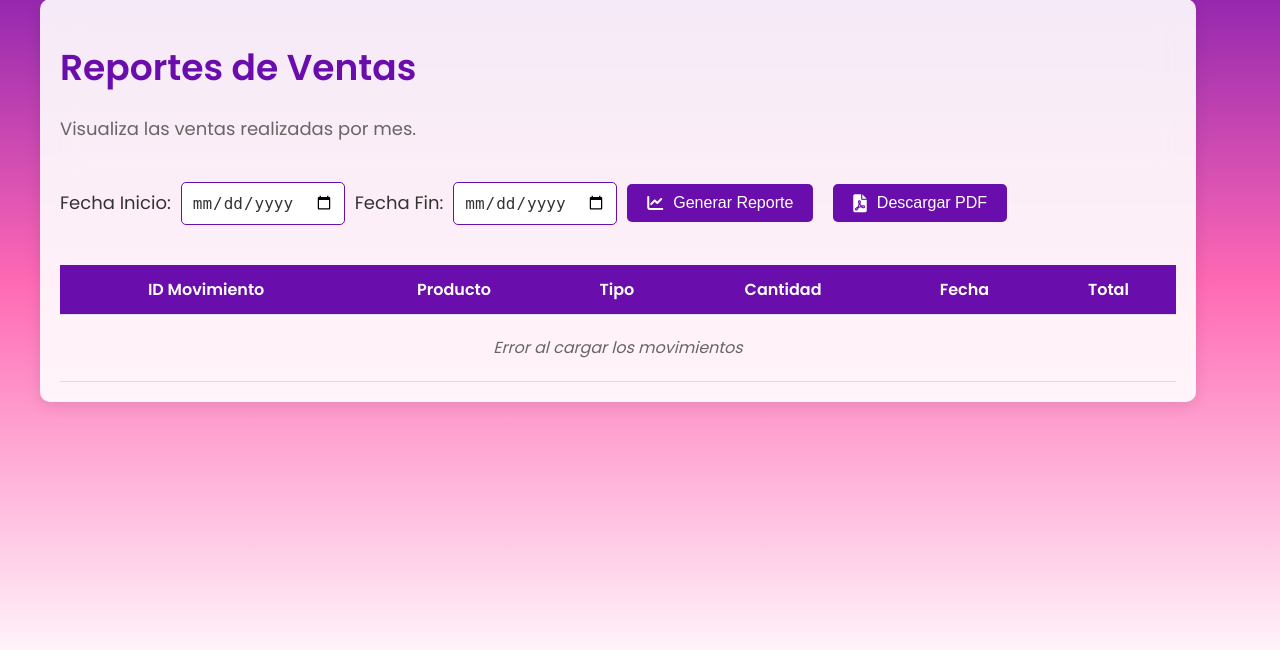
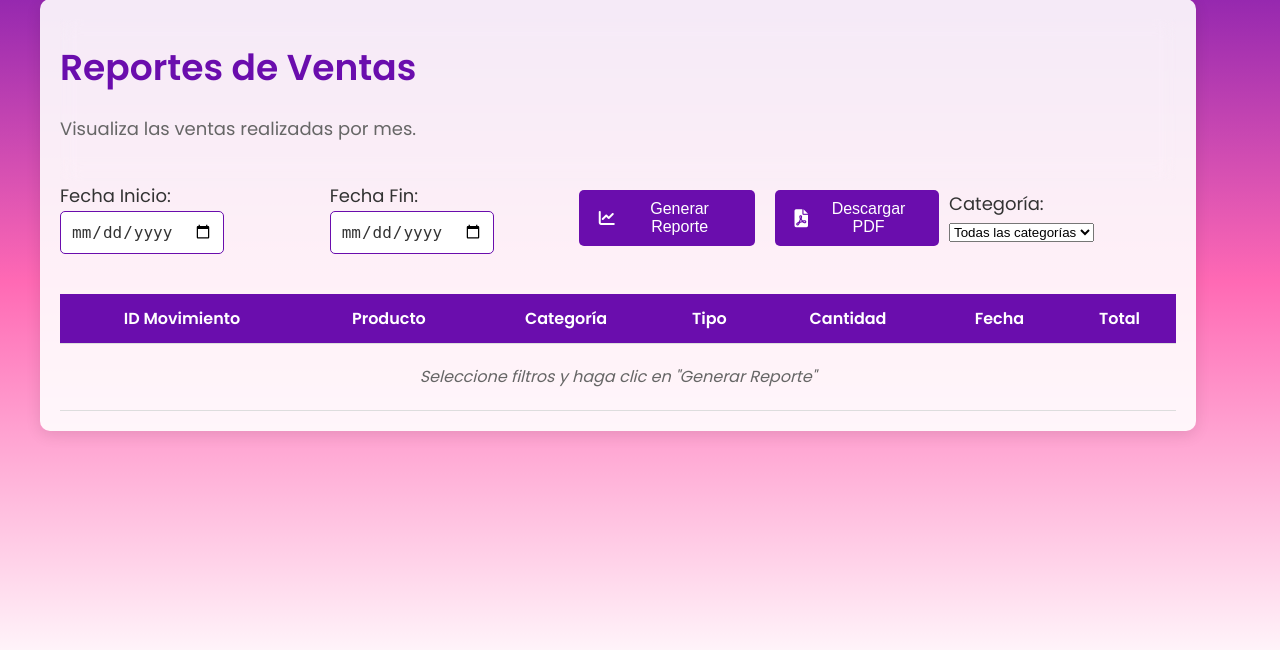
Before and after one commit to betohdzg/Proyecto-PapeleriaSmarty, a Flask app: page /reportes_ventas in a window 1280 px wide. Shown: the part 119-769 px from the top of the page. Run offline with Flask 3, Linux system fonts and the light colour scheme; some libraries are stand-ins or nearby versions.

Commit message:
reportes_ventas.html

```diff
--- a/templates/reportes_ventas.html
+++ b/templates/reportes_ventas.html
@@ -43,7 +43,6 @@
         <header>
             <div class="container">
                 <h1>Papelería Smarty</h1>
-
             </div>
         </header>
 
@@ -54,22 +53,43 @@
                 <p>Visualiza las ventas realizadas por mes.</p>
             </header>
 
+<!-- Filtros -->
 <div class="filtro-fechas">
+    <div class="filtro-group">
         <label for="fecha-inicio">Fecha Inicio:</label>
-                <input type="date" id="fecha-inicio" name="fecha-inicio">
+        <input type="date" id="fecha-inicio" name="fecha-inicio" value="{{ request.args.get('fecha_inicio', '') }}">
+    </div>
 
+    <div class="filtro-group">
         <label for="fecha-fin">Fecha Fin:</label>
-                <input type="date" id="fecha-fin" name="fecha-fin">
+        <input type="date" id="fecha-fin" name="fecha-fin" value="{{ request.args.get('fecha_fin', '') }}">
+    </div>
+
+
 
     <button id="generar-reporte">
         <i class="fas fa-chart-line"></i> Generar Reporte
     </button>
 
-                <!-- Botón de descarga en PDF -->
-                <button id="descargar-pdf" >
+    <button id="descargar-pdf">
         <i class="fas fa-file-pdf"></i> Descargar PDF
     </button>
+
+    <div class="filtro-group">
+        <label for="categoria">Categoría:</label>
+        <select id="categoria" name="categoria">
+            <option value="">Todas las categorías</option>
+            {% for categoria in categorias %}
+            <option value="{{ categoria.id_categoria }}"
+                    {% if categoria.id_categoria == request.args.get('categoria')|int %}selected{% endif %}>
+                {{ categoria.nombre_categoria }}
+            </option>
+            {% endfor %}
+        </select>
     </div>
+
+</div>
+
 
             <!-- Tabla de Reportes -->
             <div class="tabla-reportes">
@@ -78,6 +98,7 @@
                         <tr>
                             <th>ID Movimiento</th>
                             <th>Producto</th>
+                            <th>Categoría</th>
                             <th>Tipo</th>
                             <th>Cantidad</th>
                             <th>Fecha</th>
@@ -85,12 +106,13 @@
                         </tr>
                     </thead>
                     <tbody>
-                        {% if movimientos %}
+                        {% if filtros_aplicados %}
                             {% if movimientos|length > 0 %}
                                 {% for movimiento in movimientos %}
                                 <tr>
                                     <td>{{ movimiento.id_moviento }}</td>
                                     <td>{{ movimiento.nombre_producto }}</td>
+                                    <td>{{ movimiento.nombre_categoria }}</td>
                                     <td>{{ movimiento.tipo }}</td>
                                     <td>{{ movimiento.cantidad }}</td>
                                     <td>{{ movimiento.fecha.strftime('%d/%m/%Y %H:%M') }}</td>
@@ -99,36 +121,31 @@
                                 {% endfor %}
                             {% else %}
                                 <tr>
-                                    <td colspan="6" style="text-align: center;">
-                                        {% if request.args.get('fecha_inicio') %}
-                                            No hay movimientos en este rango de fechas.
-                                        {% else %}
-                                            Seleccione un rango de fechas para generar el reporte.
-                                        {% endif %}
+                                    <td colspan="7" style="text-align: center;">
+                                        No hay movimientos con los filtros seleccionados
                                     </td>
                                 </tr>
                             {% endif %}
                         {% else %}
                             <tr>
-                                <td colspan="6" style="text-align: center;">
-                                    Error al cargar los movimientos
+                                <td colspan="7" style="text-align: center;">
+                                    Seleccione filtros y haga clic en "Generar Reporte"
                                 </td>
                             </tr>
                         {% endif %}
                     </tbody>
                 </table>
             </div>
-        </div>
     </main>
 
-<!-- Modal de alerta de stock bajo -->
+    <!-- Modal de alerta -->
     <div id="warningModal" class="modal">
         <div class="modal-content">
             <span class="close">&times;</span>
             <div class="modal-icon">
-            <i class="fas fa-exclamation-circle"></i> <!-- Icono de advertencia -->
+                <i class="fas fa-exclamation-circle"></i>
             </div>
-        <h3>Por favor, seleccione ambas fechas</h3>
+            <h3 id="modal-title">Advertencia</h3>
             <p id="warningMessage"></p>
             <button id="acceptWarningButton" class="cta-button">Aceptar</button>
         </div>
@@ -136,79 +153,87 @@
 
     <!-- Scripts -->
     <script>
+        // Elementos del DOM
         const menuToggle = document.getElementById('menuToggle');
         const menuLateral = document.getElementById('menuLateral');
         const contenidoPrincipal = document.getElementById('contenidoPrincipal');
         const movimientosLink = document.getElementById('movimientos');
         const submenuMovimientos = document.getElementById('submenuMovimientos');
+        const warningModal = document.getElementById('warningModal');
+        const warningMessage = document.getElementById('warningMessage');
+        const modalTitle = document.getElementById('modal-title');
 
-        // Alternar el menú lateral
+        // Menú lateral
         menuToggle.addEventListener('click', () => {
             menuLateral.classList.toggle('active');
             contenidoPrincipal.classList.toggle('menu-active');
         });
 
-        // Alternar el submenú de Movimientos
+        // Submenú de Movimientos
         movimientosLink.addEventListener('click', (e) => {
-            e.preventDefault(); // Evitar que el enlace redirija
+            e.preventDefault();
             submenuMovimientos.classList.toggle('active');
         });
 
-// Generar reporte al hacer clic en el botón
-document.getElementById('generar-reporte').addEventListener('click', () => {
+        // Función para mostrar errores
+        function mostrarError(titulo, mensaje) {
+            modalTitle.textContent = titulo;
+            warningMessage.textContent = mensaje;
+            warningModal.style.display = 'flex';
+        }
+
+        // Función para generar reporte
+        function generarReporte(esPDF = false) {
             const fechaInicio = document.getElementById('fecha-inicio').value;
             const fechaFin = document.getElementById('fecha-fin').value;
+            const categoriaId = document.getElementById('categoria').value;
 
-    if (!fechaInicio || !fechaFin) {
-        // Mostrar modal de advertencia
-        const warningModal = document.getElementById('warningModal');
-        const warningMessage = document.getElementById('warningMessage');
-        warningMessage.textContent = 'Por favor, selecciona ambas fechas.';
-        warningModal.style.display = 'flex';
+            // Validación: al menos un filtro
+            if (!fechaInicio && !fechaFin && !categoriaId) {
+                mostrarError('Filtros requeridos', 'Selecciona al menos un filtro (fechas o categoría)');
                 return;
             }
 
-    // Redirigir con parámetros GET
-    window.location.href = `/reportes_ventas?fecha_inicio=${fechaInicio}&fecha_fin=${fechaFin}`;
-});
-
-// Cerrar el modal de advertencia al hacer clic en el botón de aceptar
-document.getElementById('acceptWarningButton').addEventListener('click', () => {
-    const warningModal = document.getElementById('warningModal');
-    warningModal.style.display = 'none';
-});
-
-// Cerrar el modal de advertencia al hacer clic en la "X"
-document.querySelector('.close').addEventListener('click', () => {
-    const warningModal = document.getElementById('warningModal');
-    warningModal.style.display = 'none';
-});
-
-// Cerrar el modal de advertencia al hacer clic fuera del modal
-window.addEventListener('click', (event) => {
-    const warningModal = document.getElementById('warningModal');
-    if (event.target === warningModal) {
-        warningModal.style.display = 'none';
-    }
-});
-
-// Descargar PDF al hacer clic en el botón
-document.getElementById('descargar-pdf').addEventListener('click', () => {
-    const fechaInicio = document.getElementById('fecha-inicio').value;
-    const fechaFin = document.getElementById('fecha-fin').value;
-
-    if (!fechaInicio || !fechaFin) {
-        const warningModal = document.getElementById('warningModal');
-        const warningMessage = document.getElementById('warningMessage');
-        warningMessage.textContent = 'Por favor, selecciona ambas fechas para generar el PDF.';
-        warningModal.style.display = 'flex';
+            // Validación: si hay fechas, deben ser ambas
+            if ((fechaInicio || fechaFin) && (!fechaInicio || !fechaFin)) {
+                mostrarError('Fechas incompletas', 'Debes seleccionar ambas fechas para filtrar por rango');
                 return;
             }
 
-    // Redirigir con parámetro download=pdf
-    window.location.href = `/reportes_ventas?fecha_inicio=${fechaInicio}&fecha_fin=${fechaFin}&download=pdf`;
+            // Construir URL
+            const params = new URLSearchParams();
+            if (fechaInicio && fechaFin) {
+                params.append('fecha_inicio', fechaInicio);
+                params.append('fecha_fin', fechaFin);
+            }
+            if (categoriaId) params.append('categoria', categoriaId);
+            if (esPDF) params.append('download', 'pdf');
+
+            window.location.href = `/reportes_ventas?${params.toString()}`;
+        }
+
+        // Event Listeners
+        document.getElementById('generar-reporte').addEventListener('click', () => generarReporte(false));
+        document.getElementById('descargar-pdf').addEventListener('click', () => generarReporte(true));
+
+        // Cerrar modal
+        document.getElementById('acceptWarningButton').addEventListener('click', () => {
+            warningModal.style.display = 'none';
+        });
+        document.querySelector('.close').addEventListener('click', () => {
+            warningModal.style.display = 'none';
+        });
+        window.addEventListener('click', (e) => {
+            if (e.target === warningModal) warningModal.style.display = 'none';
         });
 
+        // Cargar valores de filtros desde URL
+        document.addEventListener('DOMContentLoaded', () => {
+            const urlParams = new URLSearchParams(window.location.search);
+            if (urlParams.has('fecha_inicio') || urlParams.has('fecha_fin') || urlParams.has('categoria')) {
+                document.querySelector('.tabla-reportes').style.display = 'block';
+            }
+        });
     </script>
 </body>
 </html>
```
Lines whose indentation alone changed are shown as unchanged.
